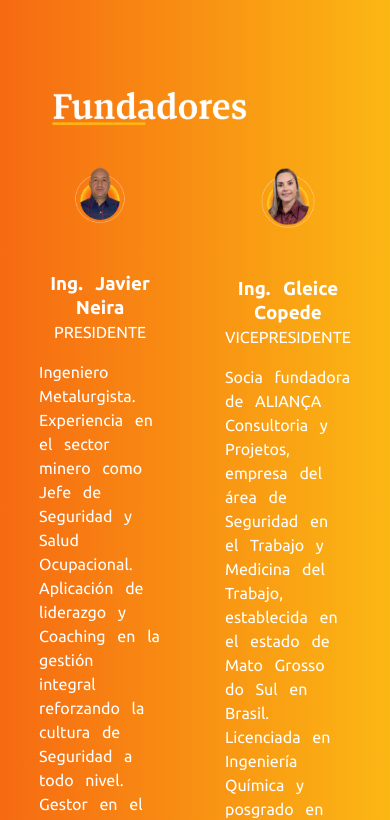
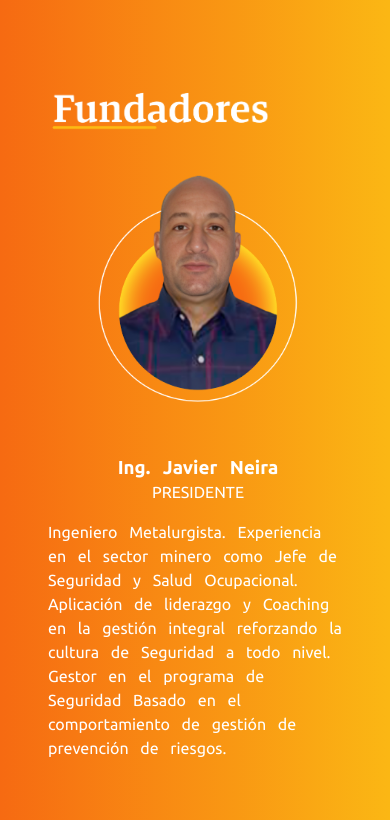
Before and after one commit to danyneyra/cissoma-web, a plain HTML site: page index.html in a window 390 px wide. Shown: the part 6860-7680 px from the top of the page. Drawn offline with nearby package versions, Linux system fonts and the light colour scheme.

Commit message:
Ponentes v2

```diff
--- a/styles/styles.css
+++ b/styles/styles.css
@@ -796,6 +796,7 @@ footer .sociales .item img{
   .slideshow-container{
     height: 70vh;
   }
+
 }
 
 @media (min-width: 1281px) {
@@ -1009,7 +1010,11 @@ footer .sociales .item img{
   /* SECTION PONENTES */
   .section-ponentes .titulo-img img{
     padding-top: 1em;
-    width: 90%;
+    width: 100%;
+  }
+  .fundadores{
+    display: flex;
+    flex-direction: column;
   }
 
   .section-ponentes {
```
